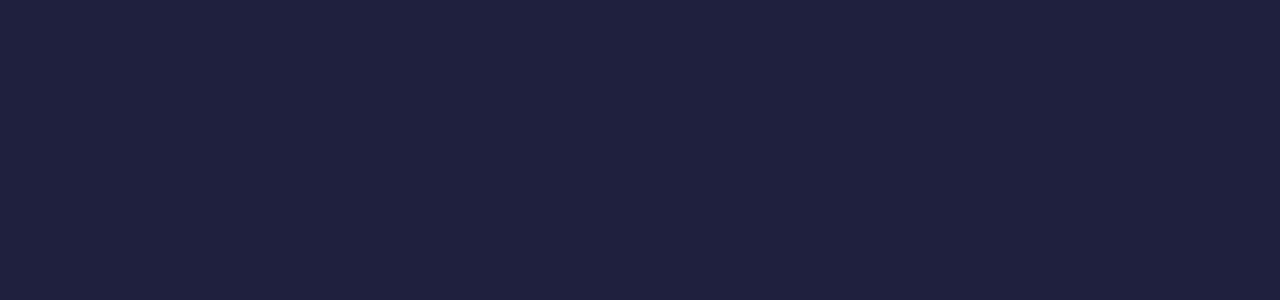
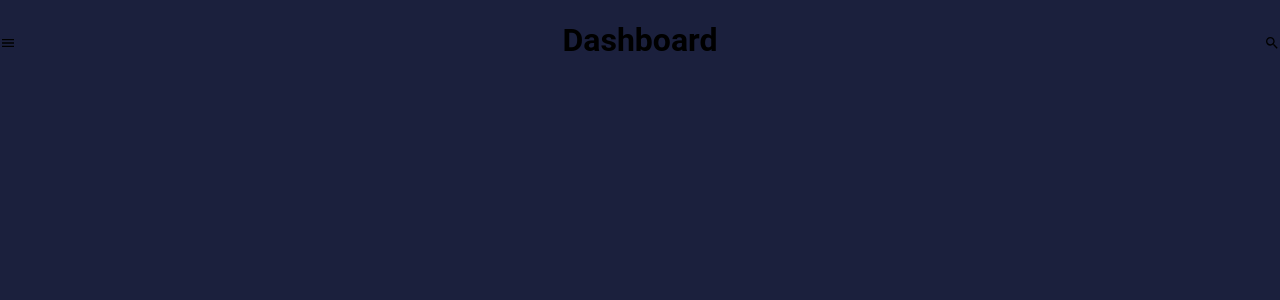
Before and after one commit to AlgoVisionKnights-V2/adv-react, a React (Create React App) app: page / in a window 1280 px wide. Shown: the top 300 px of the page. Built offline with nearby package versions, Linux system fonts and the light colour scheme.

Commit message:
Created a Header component

```diff
--- a/src/App.css
+++ b/src/App.css
@@ -3,45 +3,6 @@ body,
 #root,
 .App {
 	height: 100%;
+	background-color: #1b203d;
 	font-family: Roboto;
 }
-
-.App {
-	text-align: center;
-	background-color: #1b203d;
-}
-
-.App-logo {
-	height: 40vmin;
-	pointer-events: none;
-}
-
-@media (prefers-reduced-motion: no-preference) {
-	.App-logo {
-		animation: App-logo-spin infinite 20s linear;
-	}
-}
-
-.App-header {
-	background-color: #282c34;
-	min-height: 100vh;
-	display: flex;
-	flex-direction: column;
-	align-items: center;
-	justify-content: center;
-	font-size: calc(10px + 2vmin);
-	color: white;
-}
-
-.App-link {
-	color: #61dafb;
-}
-
-@keyframes App-logo-spin {
-	from {
-		transform: rotate(0deg);
-	}
-	to {
-		transform: rotate(360deg);
-	}
-}
--- a/src/App.js
+++ b/src/App.js
@@ -2,10 +2,12 @@ import './App.css';
 
 // Components
 import Dashboard from './components/dashboard/Dashboard';
+import Header from './components/header/Header';
 
 function App() {
 	return (
 		<div className='App'>
+			<Header />
 			<Dashboard />
 		</div>
 	);
--- a/src/components/dashboard/Dashboard.js
+++ b/src/components/dashboard/Dashboard.js
@@ -1,11 +1,7 @@
 import './Dashboard.css';
 
 function Dashboard() {
-	return (
-		<div className='Dashboard'>
-			<div className='Header'></div>
-		</div>
-	);
+	return <div className='Dashboard'></div>;
 }
 
 export default Dashboard;
--- /dev/null
+++ b/src/components/header/Header.css
@@ -0,0 +1,6 @@
+.Header {
+	display: flex;
+	flex-direction: row;
+	justify-content: space-between;
+	align-items: baseline;
+}
--- /dev/null
+++ b/src/components/header/Header.js
@@ -0,0 +1,18 @@
+import './Header.css';
+
+// Assets
+import { MdMenu, MdSearch } from 'react-icons/md';
+
+function Header() {
+	return (
+		<div className='Header'>
+			<MdMenu />
+			<h1>Dashboard</h1>
+			<span className='Links'>
+				<MdSearch />
+			</span>
+		</div>
+	);
+}
+
+export default Header;
```
